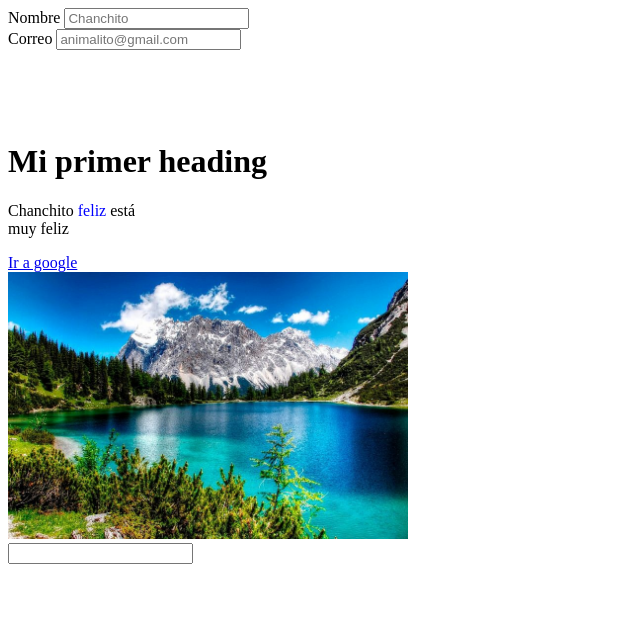
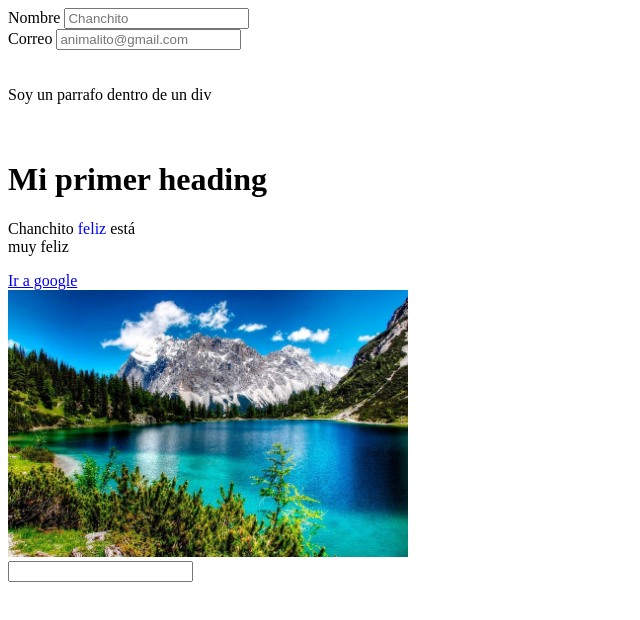
Before and after one commit to mikvasus/Galeria-Lab, a plain HTML site: page web/index.html in a window 1280 px wide. Shown: the whole page, without its empty margins (0-640 px from the left). Drawn offline with Linux system fonts and the light colour scheme.

Commit message:
primera subida

```diff
--- a/web/index.html
+++ b/web/index.html
@@ -18,7 +18,11 @@
         <input type="correo" id="correo" name="correo" placeholder="animalito@gmail.com"/>
     </form>
 
-    <br><br><br><br>
+    <br><br>
+
+    <div>Soy un parrafo dentro de un div</div>
+
+    <br><br>
 
     <h1>Mi primer heading</h1>
     <p> Chanchito <span style="color:blue">feliz </span> está <br> muy feliz </p> <!--span hace una seleccion de texto para editarlo luego con css -->
```
